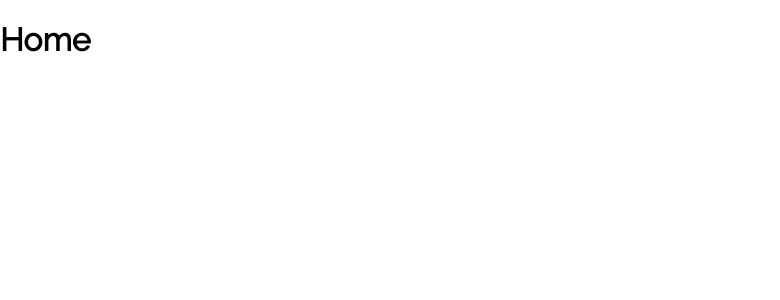
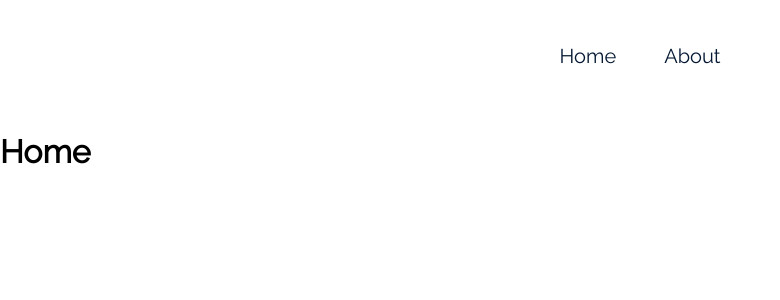
Before and after one commit to alexandrehalas/react-router-feeds, a React (Create React App) app: page / in a window 1280 px wide. Shown: the top 300 px of the page, without its empty margins (0-780 px from the left). Built offline with nearby package versions, Linux system fonts and the light colour scheme.

Commit message:
Componente Menu

```diff
--- a/src/App.js
+++ b/src/App.js
@@ -1,10 +1,12 @@
 import { BrowserRouter, Route, Routes } from "react-router-dom";
+import Menu from "./componentes/Menu";
 import About from "./paginas/About";
 import Home from "./paginas/Home";
 
 export default function App() {
   return (
     <BrowserRouter>
+      <Menu />
       <Routes>
         <Route path="/" element={<Home />} />
         <Route path="/about" element={<About />} />
--- /dev/null
+++ b/src/componentes/Menu/Menu.module.css
@@ -0,0 +1,19 @@
+.navegacao {
+    height: 112px;
+    display: flex;
+    justify-content: center;
+    align-items: center;
+    column-gap: 3rem;
+}
+
+.link {
+    font-size: 1.25rem;
+    line-height: 1.5rem;
+    color: var(--cor-fonte-principal);
+}
+
+@media (max-width: 744px) {
+    .navegacao {
+        height: 72px;
+    }
+}
--- /dev/null
+++ b/src/componentes/Menu/index.jsx
@@ -0,0 +1,18 @@
+import React from 'react'
+import { Link } from 'react-router-dom'
+import styles from './Menu.module.css'
+
+export default function Menu() {
+    return (
+        <header>
+            <nav className={styles.navegacao}>
+                <Link className={styles.link} to='/'>
+                    Home
+                </Link>
+                <Link className={styles.link} to='/about'>
+                    About
+                </Link>
+            </nav>
+        </header>
+    )
+}
```
